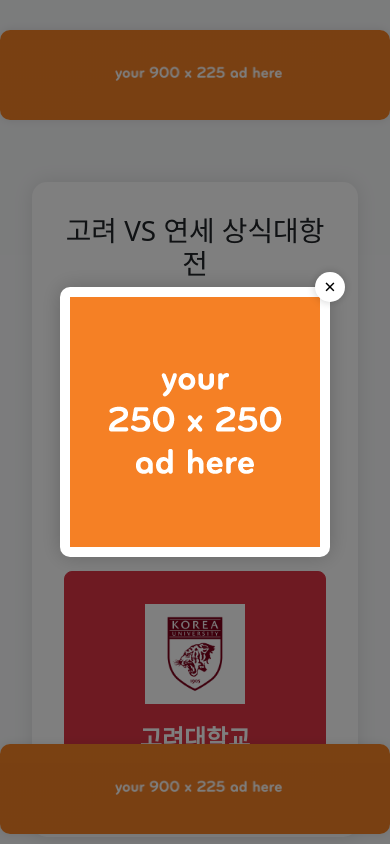
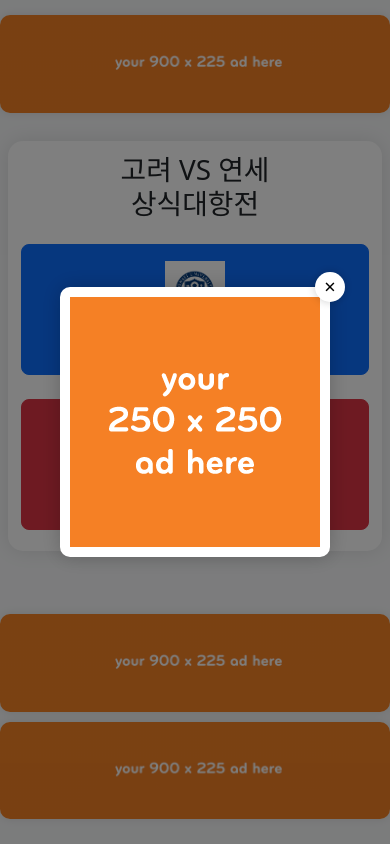
Before and after one commit to earendil25/kvsy, a Flask app: page / in a window 390 px wide. Run offline with Flask 3, Linux system fonts and the light colour scheme.

Commit message:
모바일 배너 최적화

```diff
--- a/static/script.js
+++ b/static/script.js
@@ -96,6 +96,7 @@
 
     const scoreText = document.createElement('span');
     scoreText.textContent = score;
+    scoreText.className = 'score-value';
 
     scoreBarInfo.appendChild(logo);
     scoreBarInfo.appendChild(scoreText);
@@ -105,9 +106,16 @@
 
     const bar = document.createElement('div');
     bar.className = `score-bar ${university}`;
-    const percentage = (score / (maxScore || 1)) * 100;
+    // 최소 10%의 너비를 가지도록 조정
+    const percentage = Math.max(10, (score / (maxScore || 1)) * 100);
     bar.style.width = `${percentage}%`;
-    bar.textContent = score;
+
+    // 모바일 화면에서는 점수 텍스트가 보이지 않게 할 수 있음
+    if (window.innerWidth <= 767 && percentage < 30) {
+        bar.textContent = '';
+    } else {
+        bar.textContent = score;
+    }
 
     barContainer.appendChild(bar);
     barItem.appendChild(scoreBarInfo);
--- a/static/style.css
+++ b/static/style.css
@@ -5,17 +5,21 @@
     flex-direction: column;
     align-items: center;
     padding: 20px 0;
+    width: 100%;
+    overflow-x: hidden;
+    position: relative;
 }
 
 .banner-ad {
     width: 100%;
-    max-width: 728px;
-    height: 90px;
+    max-width: 100%;
+    height: auto;
+    min-height: 60px;
     background-color: white;
     border-radius: 10px;
     overflow: hidden;
     box-shadow: 0 0 10px rgba(0, 0, 0, 0.1);
-    margin: 10px auto;
+    margin: 5px 0;
 }
 
 .banner-image {
@@ -25,40 +29,56 @@
 }
 
 .top-banner {
-    position: sticky;
-    top: 10px;
-    z-index: 100;
+    position: relative;
+    z-index: 90;
+    margin-bottom: 10px;
+    width: 100%;
+    max-width: 600px;
+}
+
+.bottom-banner-container {
+    display: flex;
+    flex-direction: column;
+    width: 100%;
+    max-width: 600px;
+    align-items: center;
+    margin: 10px 0;
+    position: relative;
+    z-index: 90;
 }
 
 .bottom-banner {
-    position: sticky;
-    bottom: 10px;
-    z-index: 100;
+    position: relative;
+    width: 100%;
+    margin: 5px 0;
 }
 
 .container {
-    max-width: 800px;
-    padding: 2rem;
-    margin: 20px auto;
+    width: 100%;
+    max-width: 600px;
+    padding: 1rem;
+    margin: 10px 0;
+    z-index: 100;
     flex-grow: 1;
 }
 
 .screen {
     background-color: white;
     border-radius: 15px;
-    padding: 2rem;
+    padding: 1rem;
     box-shadow: 0 0 20px rgba(0, 0, 0, 0.1);
+    width: 100%;
 }
 
 .university-btn {
-    padding: 2rem;
-    font-size: 1.5rem;
-    margin: 1rem 0;
+    padding: 1.5rem;
+    font-size: 1.2rem;
+    margin: 0.5rem 0;
     transition: transform 0.2s;
     display: flex;
     flex-direction: column;
     align-items: center;
-    gap: 1rem;
+    gap: 0.5rem;
 }
 
 .university-btn:hover {
@@ -66,50 +86,55 @@
 }
 
 .university-logo {
-    width: 100px;
-    height: 100px;
+    width: 80px;
+    height: 80px;
     object-fit: contain;
 }
 
 .university-logo-small {
-    width: 40px;
-    height: 40px;
+    width: 30px;
+    height: 30px;
     object-fit: contain;
     vertical-align: middle;
-    margin-right: 10px;
+    margin-right: 5px;
 }
 
 .university-name {
-    font-size: 1.5rem;
+    font-size: 1.2rem;
     font-weight: bold;
 }
 
 .university-score-item {
     display: flex;
     align-items: center;
-    margin: 1rem 0;
+    margin: 0.5rem 0;
     padding: 0.5rem;
     background-color: #f8f9fa;
     border-radius: 10px;
 }
 
 .score-graph-container {
-    margin: 2rem auto;
-    max-width: 600px;
-    padding: 1rem;
+    margin: 1.5rem auto;
+    width: 100%;
+    padding: 0.5rem;
 }
 
 .score-bar-item {
     display: flex;
     align-items: center;
-    margin: 1rem 0;
-    gap: 1rem;
+    margin: 0.5rem 0;
+    gap: 0.5rem;
 }
 
 .score-bar-info {
     display: flex;
     align-items: center;
     width: 80px;
+}
+
+.score-value {
+    font-weight: bold;
+    font-size: 1.1rem;
 }
 
 .score-bar-container {
@@ -142,27 +167,30 @@
 .question-box {
     background-color: #f8f9fa;
     border-radius: 10px;
-    padding: 2rem;
-    margin: 2rem 0;
-    font-size: 1.25rem;
-    min-height: 150px;
+    padding: 1.5rem;
+    margin: 1.5rem 0;
+    font-size: 1.2rem;
+    min-height: 120px;
     display: flex;
     align-items: center;
     justify-content: center;
     text-align: center;
+    width: 100%;
 }
 
 .answer-buttons {
     display: flex;
     justify-content: center;
-    gap: 2rem;
-    margin-top: 2rem;
+    gap: 1.5rem;
+    margin-top: 1.5rem;
+    flex-wrap: wrap;
 }
 
 .answer-btn {
-    padding: 1rem 3rem;
-    font-size: 1.5rem;
+    padding: 1rem 2.5rem;
+    font-size: 1.3rem;
     transition: transform 0.2s;
+    min-width: 80px;
 }
 
 .answer-btn:hover {
@@ -245,3 +273,65 @@
     max-width: 100%;
     height: auto;
 }
+
+/* 모바일 최적화 미디어 쿼리 */
+@media (max-width: 767px) {
+    body {
+        padding: 10px 0;
+    }
+
+    .container {
+        padding: 0.5rem;
+    }
+
+    .screen {
+        padding: 0.8rem;
+    }
+
+    .university-btn {
+        padding: 1rem;
+        font-size: 1rem;
+    }
+
+    .university-logo {
+        width: 60px;
+        height: 60px;
+    }
+
+    .question-box {
+        min-height: 100px;
+        padding: 1rem;
+        font-size: 1rem;
+        margin: 1rem 0;
+    }
+
+    .answer-buttons {
+        gap: 1rem;
+        margin-top: 1rem;
+    }
+
+    .answer-btn {
+        padding: 0.8rem 2rem;
+        font-size: 1.2rem;
+    }
+
+    .timer, .score-display {
+        font-size: 1rem;
+    }
+
+    .banner-ad {
+        min-height: 50px;
+    }
+
+    .ad-popup {
+        z-index: 2000;
+    }
+
+    .ad-content {
+        max-width: 90%;
+    }
+
+    .ad-image {
+        max-width: 90vw;
+    }
+}
--- a/templates/index.html
+++ b/templates/index.html
@@ -2,7 +2,7 @@
 <html lang="ko">
 <head>
     <meta charset="UTF-8">
-    <meta name="viewport" content="width=device-width, initial-scale=1.0">
+    <meta name="viewport" content="width=device-width, initial-scale=1.0, maximum-scale=1.0, user-scalable=no">
     <title>고려 VS 연세 상식대항전</title>
     <link href="https://cdn.jsdelivr.net/npm/bootstrap@5.3.0/dist/css/bootstrap.min.css" rel="stylesheet">
     <link rel="stylesheet" href="{{ url_for('static', filename='style.css') }}">
@@ -24,8 +24,8 @@
     <div class="container">
         <!-- University Selection Screen -->
         <div id="university-selection" class="screen">
-            <h1 class="text-center mb-4">고려 VS 연세 상식대항전</h1>
-            <div class="row">
+            <h1 class="text-center mb-3">고려 VS 연세 <br> 상식대항전</h1>
+            <div class="row g-2">
                 <div class="col-md-6">
                     <button class="btn btn-primary btn-lg w-100 university-btn" data-university="yonsei">
                         <img src="{{ url_for('static', filename='images/yonsei_logo.png') }}" alt="연세대학교 로고" class="university-logo">
@@ -56,23 +56,31 @@
 
         <!-- Game Over Screen -->
         <div id="game-over-screen" class="screen d-none">
-            <h2 class="text-center mb-4">게임 오버!</h2>
+            <h2 class="text-center mb-3">게임 오버!</h2>
             <div class="final-scores">
                 <p>당신의 점수: <span id="final-score">0</span></p>
                 <div class="score-graph-container">
-                    <h3 class="text-center mb-4">학교 총 점수</h3>
+                    <h3 class="text-center mb-3">학교 총 점수</h3>
                     <div id="score-bars">
                         <!-- Score bars will be inserted here by JavaScript -->
                     </div>
                 </div>
             </div>
-            <button class="btn btn-primary btn-lg" onclick="location.reload()">다시 시작</button>
+            <button class="btn btn-primary btn-lg w-100 mt-3" onclick="location.reload()">다시 시작</button>
         </div>
     </div>
 
-    <!-- Bottom Banner Ad -->
-    <div class="banner-ad bottom-banner">
-        <img src="{{ url_for('static', filename='images/ad_banner.gif') }}" alt="하단 배너 광고" class="banner-image">
+    <!-- Bottom Banner Ads -->
+    <div class="bottom-banner-container">
+        <!-- First Bottom Banner Ad -->
+        <div class="banner-ad bottom-banner">
+            <img src="{{ url_for('static', filename='images/ad_banner.gif') }}" alt="하단 배너 광고1" class="banner-image">
+        </div>
+
+        <!-- Second Bottom Banner Ad -->
+        <div class="banner-ad bottom-banner">
+            <img src="{{ url_for('static', filename='images/ad_banner.gif') }}" alt="하단 배너 광고2" class="banner-image">
+        </div>
     </div>
 
     <script src="https://cdn.jsdelivr.net/npm/bootstrap@5.3.0/dist/js/bootstrap.bundle.min.js"></script>
```
Also changed, not shown: data/scores.db.
